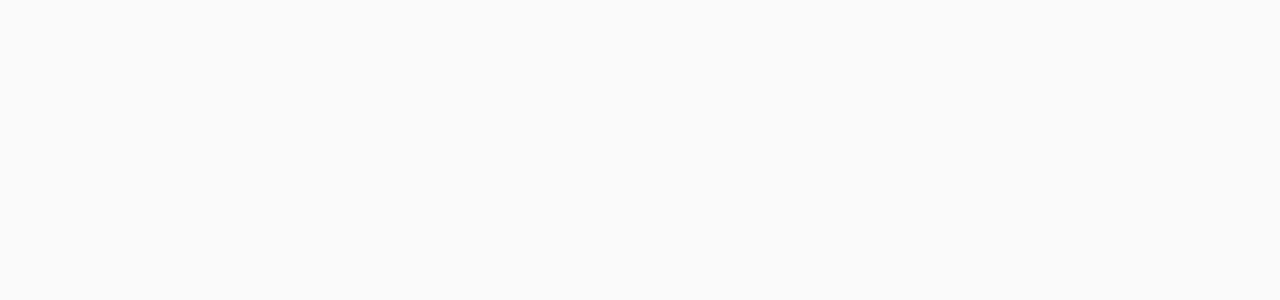
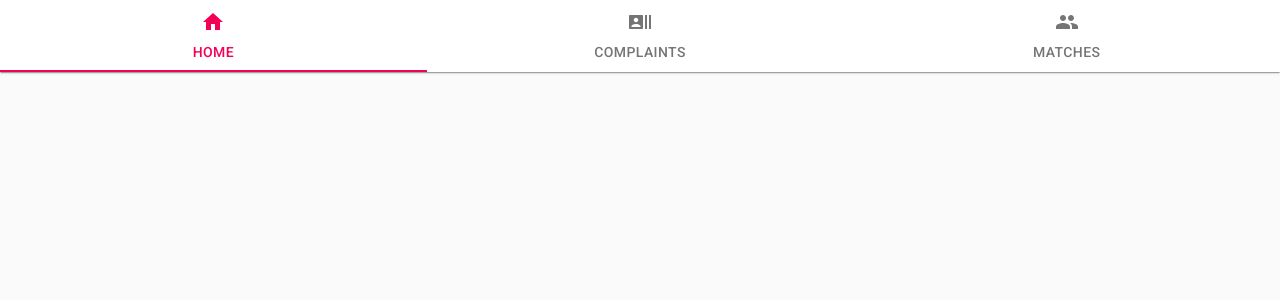
Before and after one commit to iamakshatjain/ReUnite, a React (Create React App) app: page / in a window 1280 px wide. Shown: the top 300 px of the page. Built offline with nearby package versions, Linux system fonts and the light colour scheme.

Commit message:
feat: add header for navigation

```diff
--- a/public/index.html
+++ b/public/index.html
@@ -9,19 +9,15 @@
       name="description"
       content="Web site created using create-react-app"
     />
-    <!--
-      manifest.json provides metadata used when your web app is installed on a
-      user's mobile device or desktop. See https://developers.google.com/web/fundamentals/web-app-manifest/
-    -->
-    <!--
-      Notice the use of %PUBLIC_URL% in the tags above.
-      It will be replaced with the URL of the `public` folder during the build.
-      Only files inside the `public` folder can be referenced from the HTML.
+    <link
+      rel="stylesheet"
+      href="https://fonts.googleapis.com/icon?family=Material+Icons"
+    />
+    <link
+      rel="stylesheet"
+      href="https://fonts.googleapis.com/css?family=Roboto:300,400,500,700&display=swap"
+    />
 
-      Unlike "/favicon.ico" or "favicon.ico", "%PUBLIC_URL%/favicon.ico" will
-      work correctly both with client-side routing and a non-root public URL.
-      Learn how to configure a non-root public URL by running `npm run build`.
-    -->
     <title>ReUnite</title>
   </head>
   <body>
--- a/src/components/App.js
+++ b/src/components/App.js
@@ -1,9 +1,14 @@
-import React from "react";
-import ComplaintForm from "./ComplaintForm";
-import ComplaintReg from "./ComplaintReg";
+import React from 'react';
+import ComplaintForm from './ComplaintForm';
+import ComplaintReg from './ComplaintReg';
+import Header from './Header';
 
 function App() {
-  return <div></div>;
+  return (
+    <div>
+      <Header />
+    </div>
+  );
 }
 
 export default App;
--- /dev/null
+++ b/src/components/Header.js
@@ -0,0 +1,32 @@
+import React, { useState } from 'react';
+import { Paper, Tabs, Tab } from '@material-ui/core';
+import HomeIcon from '@material-ui/icons/Home';
+import RecentActorsIcon from '@material-ui/icons/RecentActors';
+import GroupIcon from '@material-ui/icons/Group';
+
+const Header = () => {
+  const [value, setValue] = useState(0);
+
+  const handleChange = (event, newValue) => {
+    setValue(newValue);
+  };
+
+  return (
+    <Paper square>
+      <Tabs
+        value={value}
+        onChange={handleChange}
+        variant="fullWidth"
+        indicatorColor="secondary"
+        textColor="secondary"
+        aria-label="icon label tabs example"
+      >
+        <Tab icon={<HomeIcon />} label="HOME" />
+        <Tab icon={<RecentActorsIcon />} label="COMPLAINTS" />
+        <Tab icon={<GroupIcon />} label="MATCHES" />
+      </Tabs>
+    </Paper>
+  );
+};
+
+export default Header;
```
